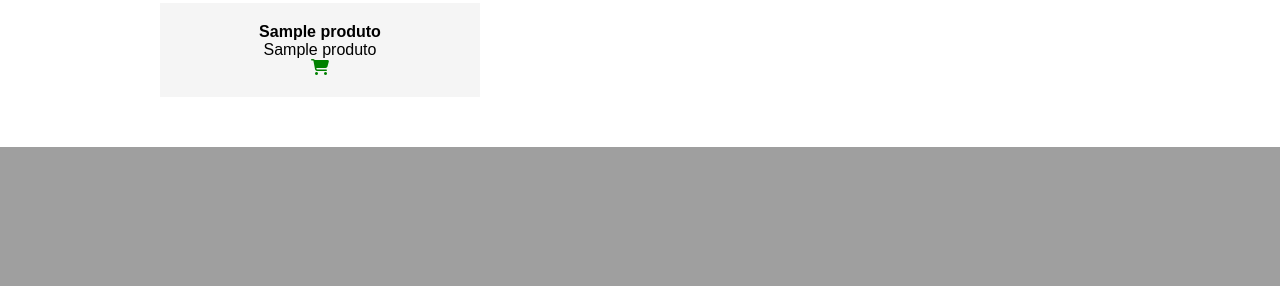
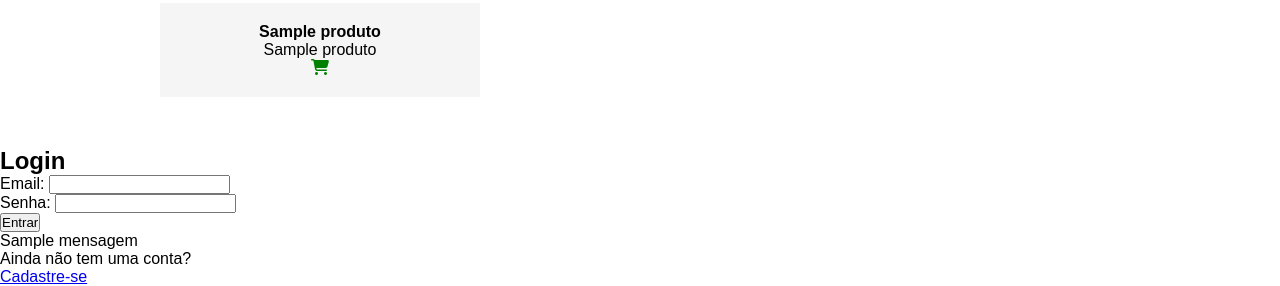
Before and after one commit to AnaJuliaFirmiano/2ds_theface, a Flask app: template templates/indexface.html in a window 1280 px wide. Shown: the part 2016-2302 px from the top of the page. Before the commit the page ends 2163 px from the top, so only its background shows below. Run offline with Flask 3, Linux system fonts and the light colour scheme; the template is opened without the code that fills it: most values are stand-ins (such as "Sample title", 1, 10 or a date in 2020); some libraries are stand-ins or nearby versions.

Commit message:
adicionando o login

```diff
--- a/templates/indexface.html
+++ b/templates/indexface.html
@@ -55,5 +55,27 @@
       </div>
     </div>
     <script src="/static/scriptface.js"></script>
+
+
+
+    <div class="login-container">
+      <h2 class="h2-login">Login</h2>
+      <form action="/login" method="POST">
+          <div class="form-group-login">
+              <label for="login-email">Email:</label>
+              <input type="email" id="login-email" name="email" required>
+          </div>
+          <div class="form-group-login">
+              <label for="login-senha">Senha:</label>
+              <input type="password" id="login-senha" name="senha" required>
+          </div>
+          <button type="submit" id="entrar">Entrar</button>
+          <p class="p">{{ mensagem }}</p> <!-- Exibirá a mensagem de sucesso ou falha -->
+          <p class="p">Ainda não tem uma conta?</p>
+          <a href="/cadastro">Cadastre-se</a>
+          <div class="mensagem" id="mensagem-cadastro"></div> <!-- Elemento para exibir a mensagem -->
+
+      </form>
+    </div>
 </body>
 </html>
```
